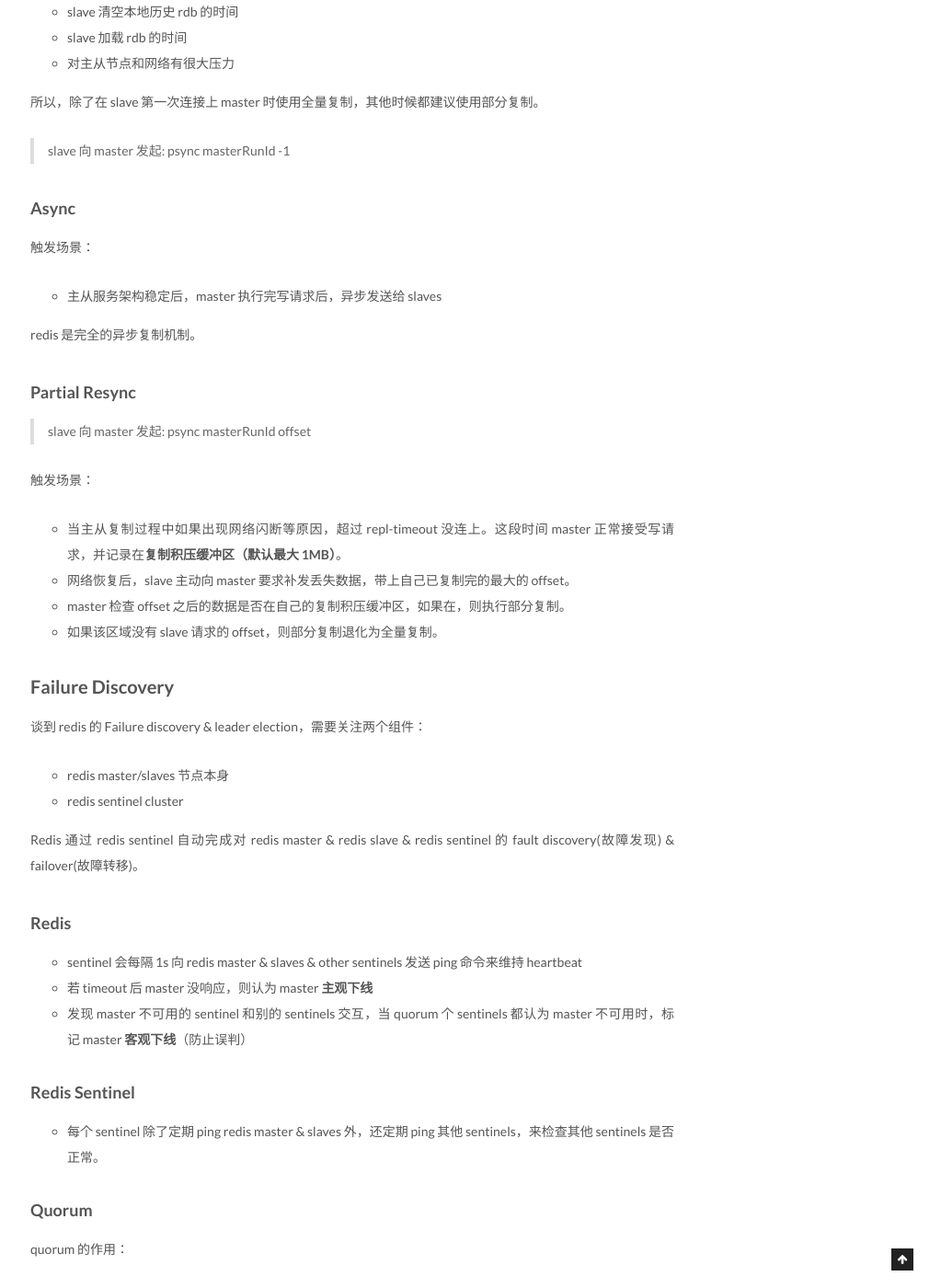
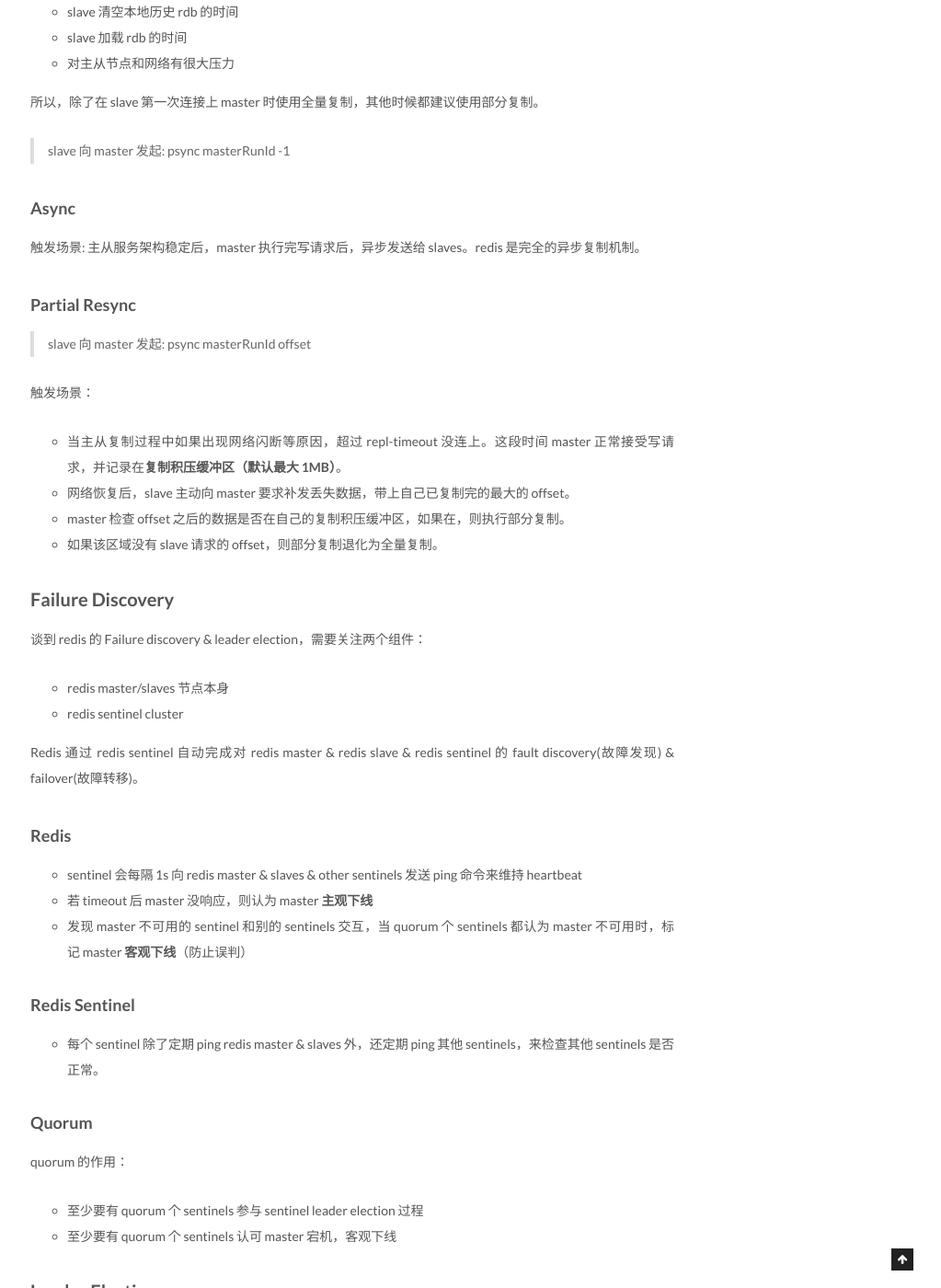
Before and after one commit to qimiguang/qimiguang.github.io, a Jekyll site: the page built from _posts/2018-07-20-Mainstream-Distributd-Storage-System-Comparison.md, in a window 1280 px wide and 1400 px high, scrolled down 10330 px. Shown: the whole window at 92% size, without its empty margins (257-1280 px from the left). Built offline with Jekyll 4.4.1, drawn with Linux system fonts in a browser that asks for light colours; comment, search, counter and statistics services are not loaded; part of the change alters nothing that is shown.

```diff
--- a/_posts/2018-07-20-Mainstream-Distributd-Storage-System-Comparison.md
+++ b/_posts/2018-07-20-Mainstream-Distributd-Storage-System-Comparison.md
@@ -266,11 +266,7 @@ Redis 中 roles 有:
 > slave 向 master 发起: psync masterRunId -1
 
 ### Async
-触发场景：
-* 主从服务架构稳定后，master 执行完写请求后，异步发送给 slaves
-
-redis 是完全的异步复制机制。
-
+触发场景: 主从服务架构稳定后，master 执行完写请求后，异步发送给 slaves。redis 是完全的异步复制机制。
 ### Partial Resync
 > slave 向 master 发起: psync masterRunId offset
 
@@ -279,7 +275,6 @@ redis 是完全的异步复制机制。
 * 网络恢复后，slave 主动向 master 要求补发丢失数据，带上自己已复制完的最大的 offset。
 * master 检查 offset 之后的数据是否在自己的复制积压缓冲区，如果在，则执行部分复制。
 * 如果该区域没有 slave 请求的 offset，则部分复制退化为全量复制。
-
 
 ## Failure Discovery
 谈到 redis 的 Failure discovery & leader election，需要关注两个组件：
```
